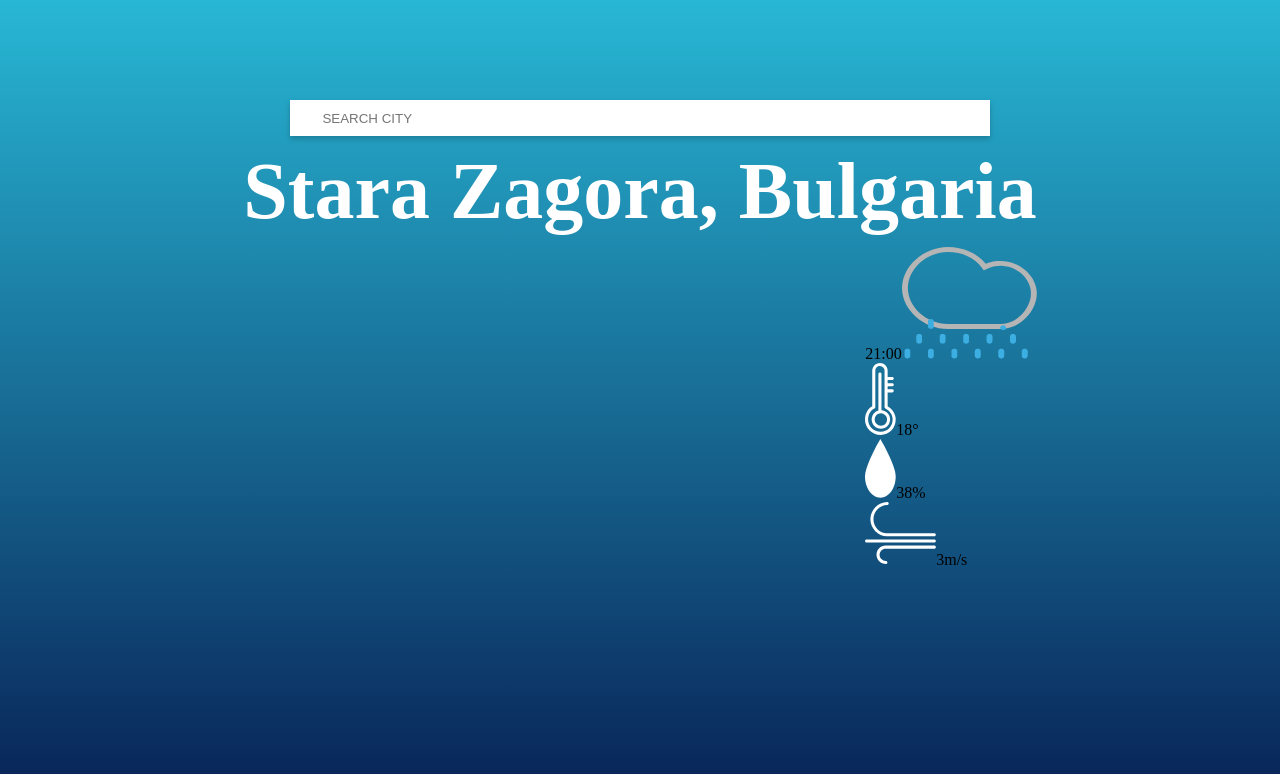
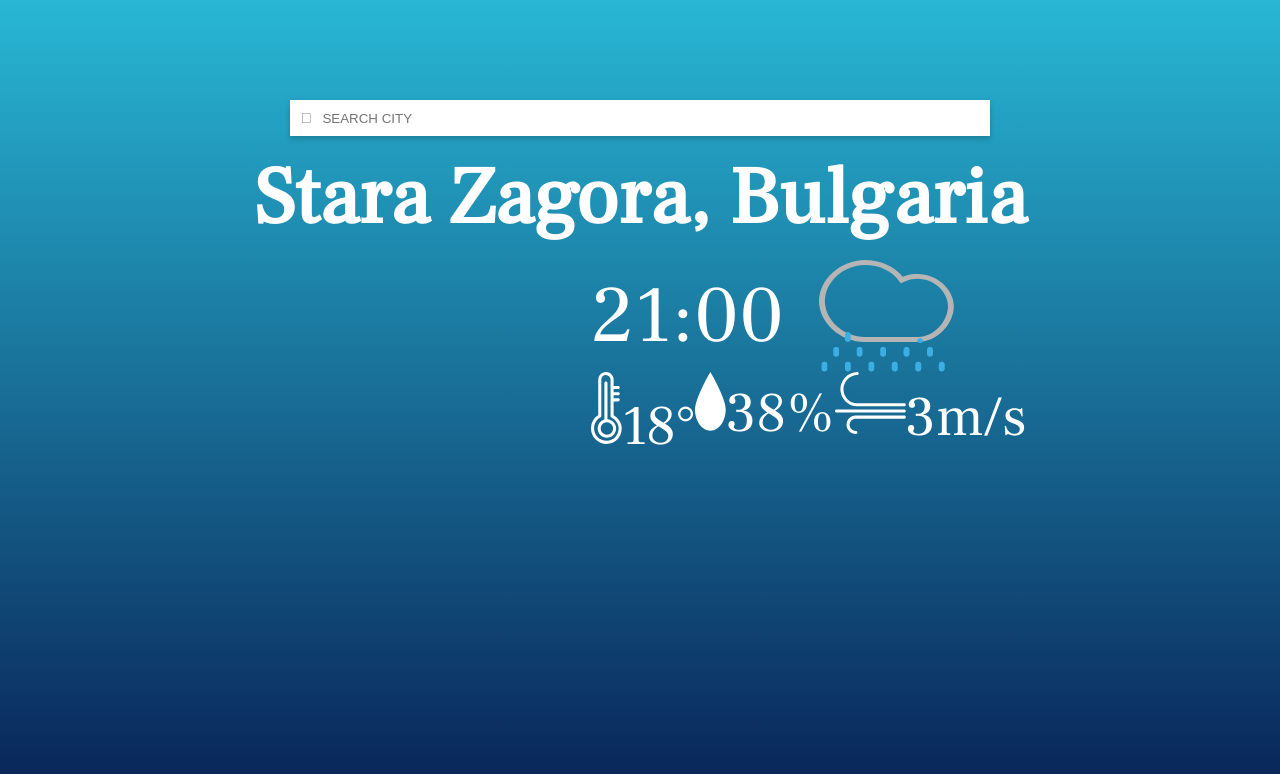
Before and after one commit to yordanzhelevdev/Weather-App, an Angular app: page / in a window 1280 px wide. Shown: the top 774 px of the page. Built offline with nearby package versions, Linux system fonts and the light colour scheme.

Commit message:
New font, added some styles

```diff
--- a/src/app/app.component.css
+++ b/src/app/app.component.css
@@ -23,6 +23,7 @@
 .search-icon {
   padding: 10px;
   background-color: white;
+  color: black;
 }
 .search-input {
   padding: 10px 10px 10px 0;
@@ -36,7 +37,6 @@
 
 .city-name {
   font-size: 5rem;
-  color: white;
   text-align: center;
   margin: 10px 0 10px 0;
   grid-row: 2;
@@ -52,3 +52,22 @@
   grid-row: 4;
   grid-column: 3;
 }
+
+/* Time and Weather */
+.time-and-weather {
+  display: flex;
+  align-items: center;
+}
+
+.time {
+  font-size: 5rem;
+  margin-right: 35px;
+}
+
+.more-info {
+  display: flex;
+}
+
+.temperature span,.humidity span,.wind span {
+  font-size: 3.5rem;
+}
--- a/src/styles.css
+++ b/src/styles.css
@@ -1,4 +1,8 @@
 /* You can add global styles to this file, and also import other style files */
+@font-face {
+  font-family: FrankRuhlHofshi;
+  src: url('./assets/Fonts/FrankRuhlHofshi-Regular.otf');
+}
 * {
   box-sizing: border-box;
 }
@@ -11,4 +15,6 @@ html,
 body {
   margin: 0;
   font-size: 16px;
+  color: white;
+  font-family: 'FrankRuhlHofshi', Times, serif
 }
```
Also changed, not shown: src/assets/Fonts/FrankRuhlHofshi-Regular.otf (added), src/assets/Fonts/FrankRuhlHofshi-Regular.ttf (added).
